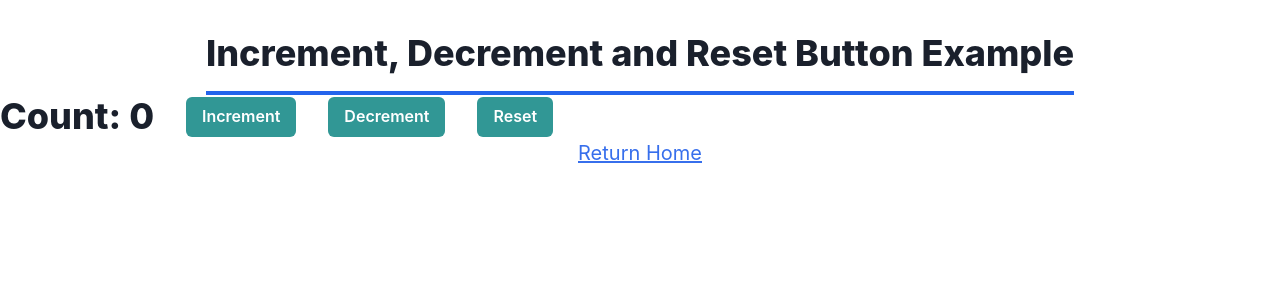
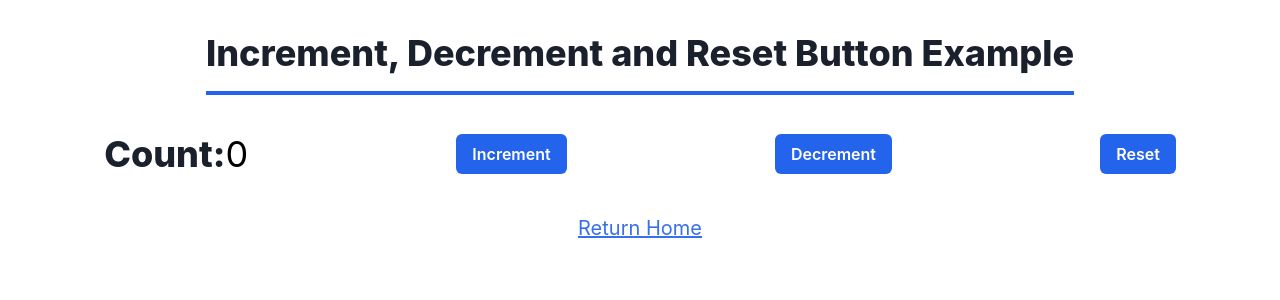
Before and after one commit to thisdot/starter.dev, a Next.js app in the folder starters/next-routing-chakra-ui/: page /counter-example in a window 1280 px wide. Shown: the top 300 px of the page. Built offline with nearby package versions, Linux system fonts and the light colour scheme.

Commit message:
refactor: theme color object

```diff
--- a/starters/next-routing-chakra-ui/src/pages/_app.tsx
+++ b/starters/next-routing-chakra-ui/src/pages/_app.tsx
@@ -4,8 +4,11 @@ import { extendTheme } from "@chakra-ui/react";
 
 // you can extend the theme and add custom colors, font styles, etc.
 const colors = {
-  navyBlue: "#1a365d",
-  midnightBlue: "#153e75",
+  brand: {
+    50: "#1a365d",
+    100: "#153e75",
+    500: "#2464ec",
+  },
 };
 
 const fontWeights = {
--- a/starters/next-routing-chakra-ui/src/pages/counter-example/index.tsx
+++ b/starters/next-routing-chakra-ui/src/pages/counter-example/index.tsx
@@ -1,6 +1,6 @@
 import type { NextPage } from "next";
 import Link from "next/link";
-import { Center, Heading, Button, Stack } from "@chakra-ui/react";
+import { Center, Heading, Button, Stack, Text, Flex } from "@chakra-ui/react";
 import { SetStateAction, useState } from "react";
 
 const CounterExample: NextPage = () => {
@@ -15,6 +15,16 @@ const CounterExample: NextPage = () => {
     { text: "Reset", setCounterState: 0 },
   ];
 
+  const setColorText = () => {
+    if (count === 0) {
+      return "black";
+    } else if (count > 0) {
+      return "green.600";
+    } else {
+      return "red.500";
+    }
+  };
+
   return (
     <>
       <Center>
@@ -23,21 +33,26 @@ const CounterExample: NextPage = () => {
         </Heading>
       </Center>
 
-      <Stack direction="row" spacing={8} align="center">
-        <Heading as="h2">Count: {count}</Heading>
+      <Flex justifyContent="space-around" my={8} alignItems="center">
+        <Flex alignItems="center">
+          <Heading as="h2">Count:</Heading>
+          <Text fontSize="4xl" color={setColorText()}>
+            {count}
+          </Text>
+        </Flex>
 
         {counterButtons.map(({ text, setCounterState }, idx) => (
           <Button
             key={`${idx}-${text}`}
             onClick={() => setCount(setCounterState)}
-            colorScheme="teal"
+            colorScheme="brand"
             variant="solid"
             role="button"
           >
             {text}
           </Button>
         ))}
-      </Stack>
+      </Flex>
 
       <Center fontSize="xl" textDecoration="underline" color="#376fec">
         <Link href="/">Return Home</Link>
```
